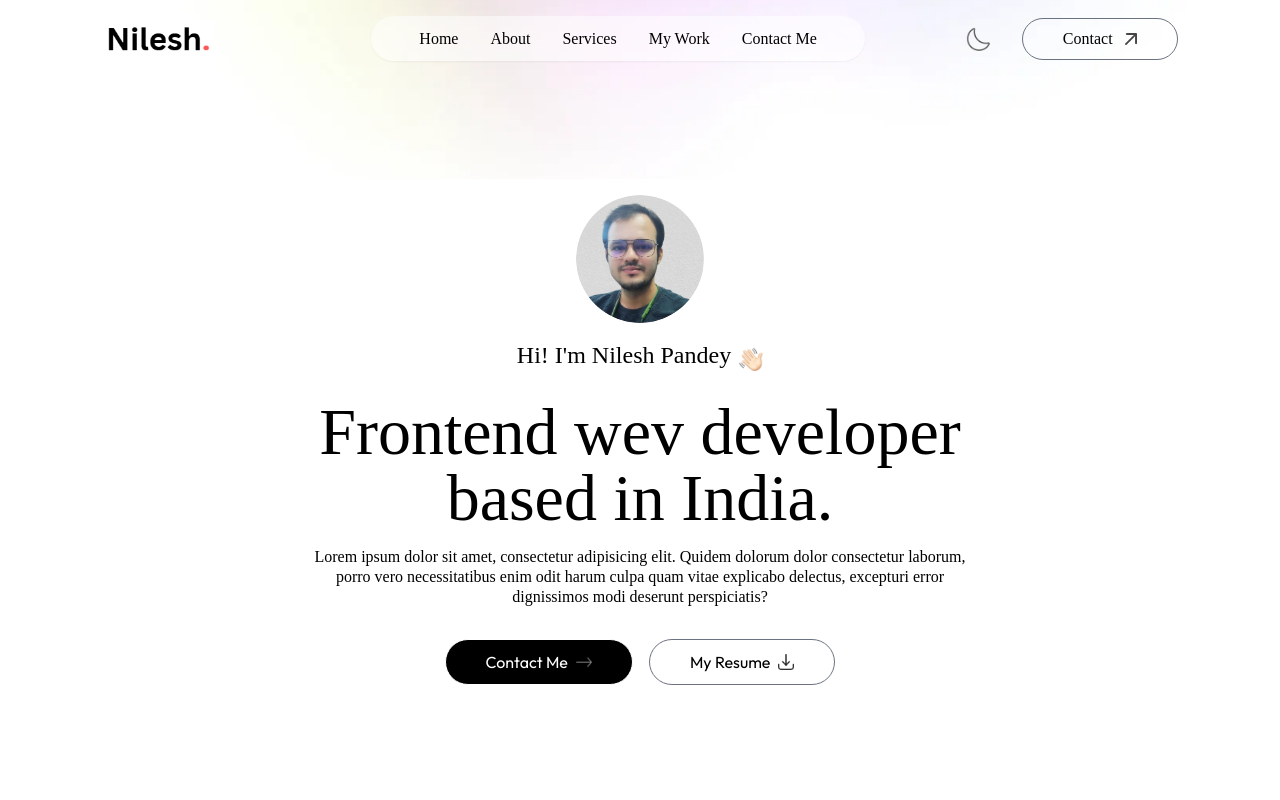
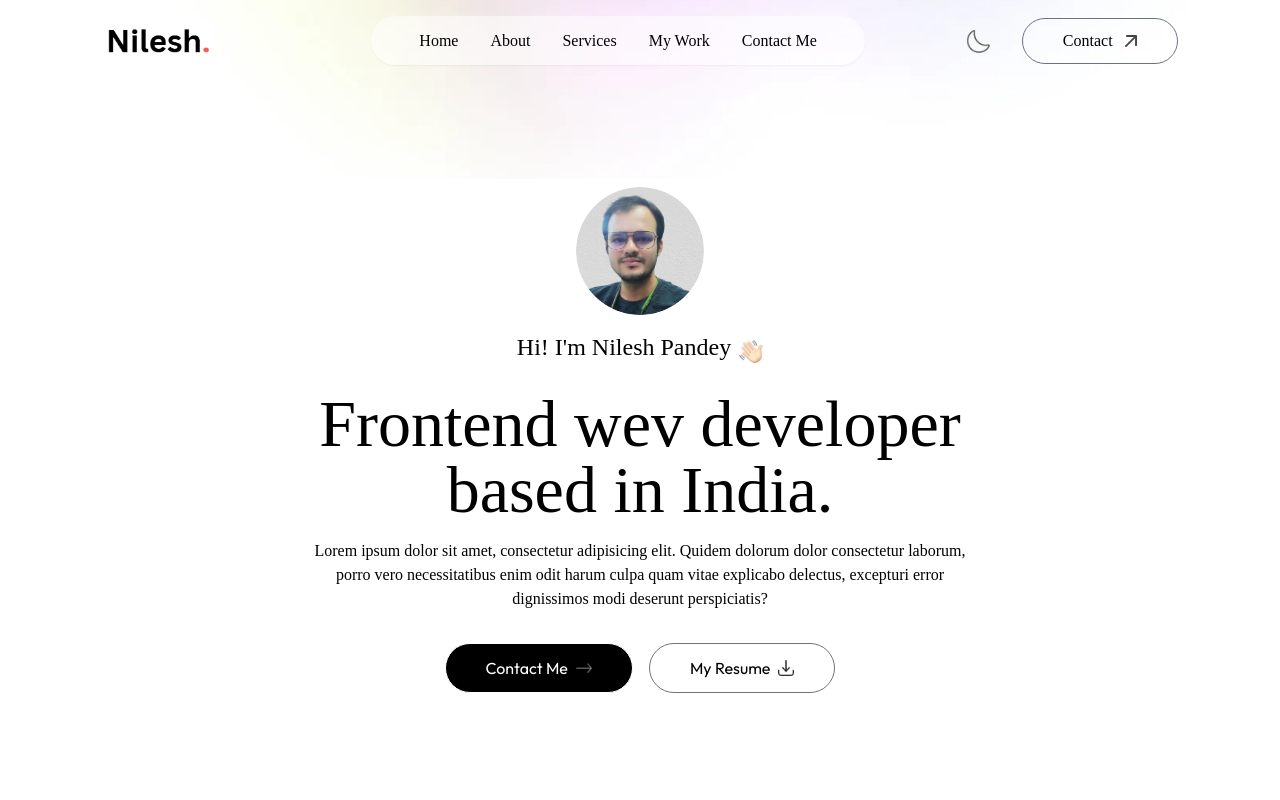
Before and after one commit to nspandey/my-modern-portfolio, a Next.js app: page / in a window 1280 px wide. Shown: the top 800 px of the page. Built offline with nearby package versions, Linux system fonts and the light colour scheme; a web font is replaced by a local one.

Commit message:
Updated PortFolio

```diff
--- a/app/layout.js
+++ b/app/layout.js
@@ -20,7 +20,7 @@ export default function RootLayout({ children }) {
   return (
     <html lang='en' className='scroll-smooth'>
       <body
-        className={`${outfit.className} ${ovo.className} antialiased leading-tight overflow-x-hidden dark:bg-darkTheme dark:text-white`}
+        className={`${outfit.className} ${ovo.className} antialiased leading-normal overflow-x-hidden dark:bg-darkTheme dark:text-white`}
       >
         {children}
       </body>
```
